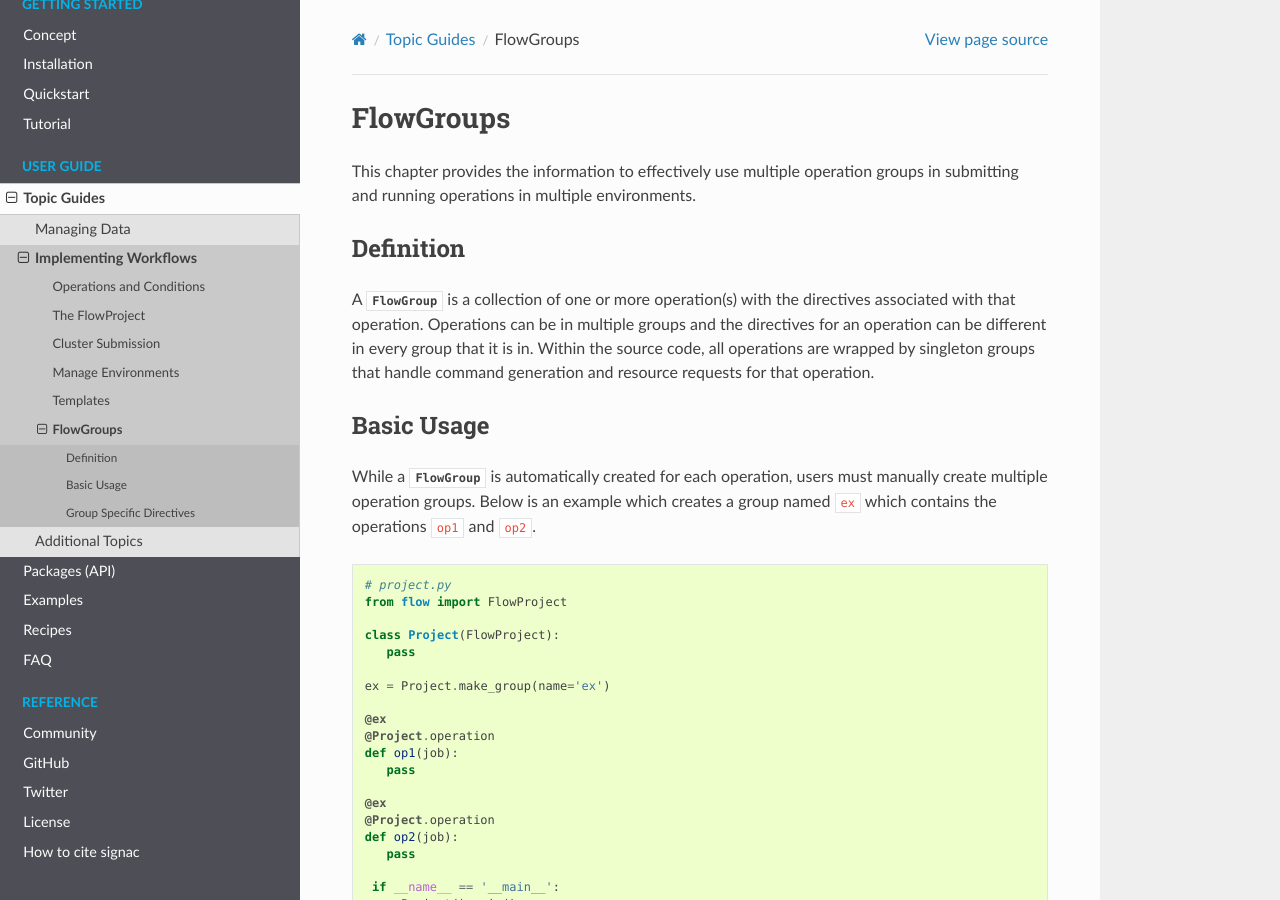
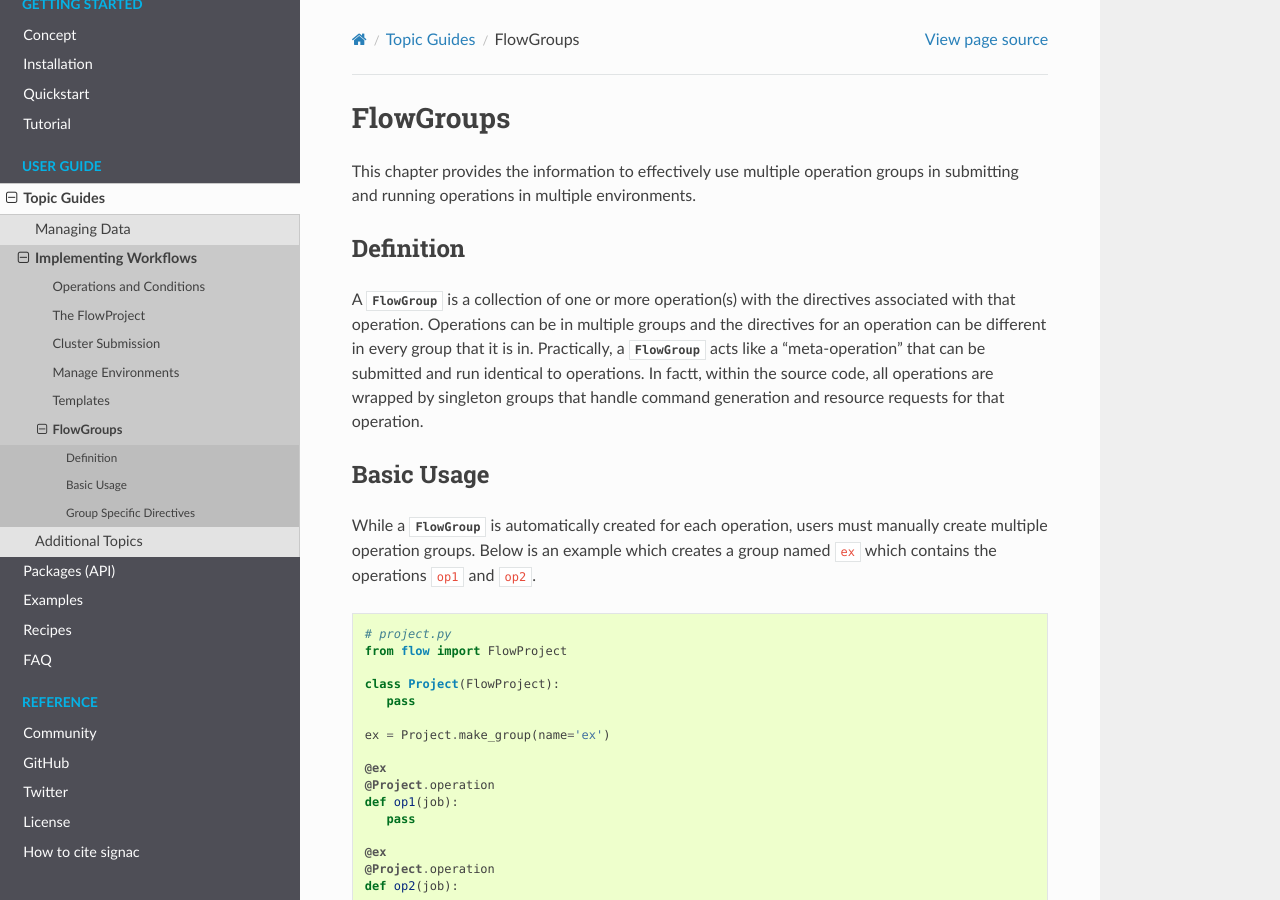
Before and after one commit to glotzerlab/signac-docs, a Sphinx documentation site: the page built from docs/source/flow-group.rst, in a window 1280 px wide and 900 px high. Built offline with Sphinx 7.4.7 and the Read the Docs theme 2.0.0, drawn with Linux system fonts in a browser that asks for light colours.

Commit message:
Add statement about groups ~ meta-operations

```diff
--- a/docs/source/flow-group.rst
+++ b/docs/source/flow-group.rst
@@ -15,8 +15,10 @@ Definition
 A :py:class:`FlowGroup` is a collection of one or more operation(s) with the
 directives associated with that operation. Operations can be in multiple groups
 and the directives for an operation can be different in every group that it is
-in. Within the source code, all operations are wrapped by singleton groups that
-handle command generation and resource requests for that operation.
+in. Practically, a :py:class:`FlowGroup` acts like a "meta-operation" that can
+be submitted and run identical to operations. In factt, within the source code,
+all operations are wrapped by singleton groups that handle command generation
+and resource requests for that operation.
 
 .. _flow_group_basic_usage:
 
```
